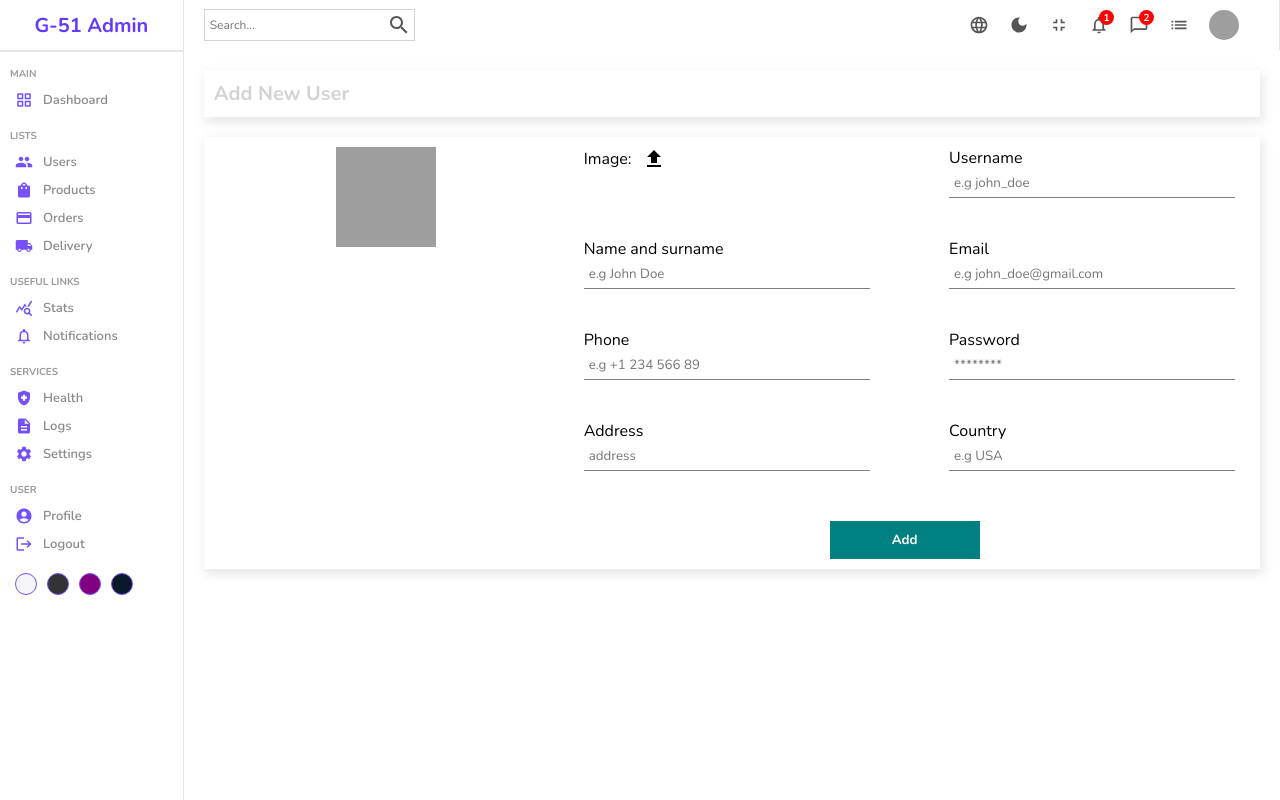
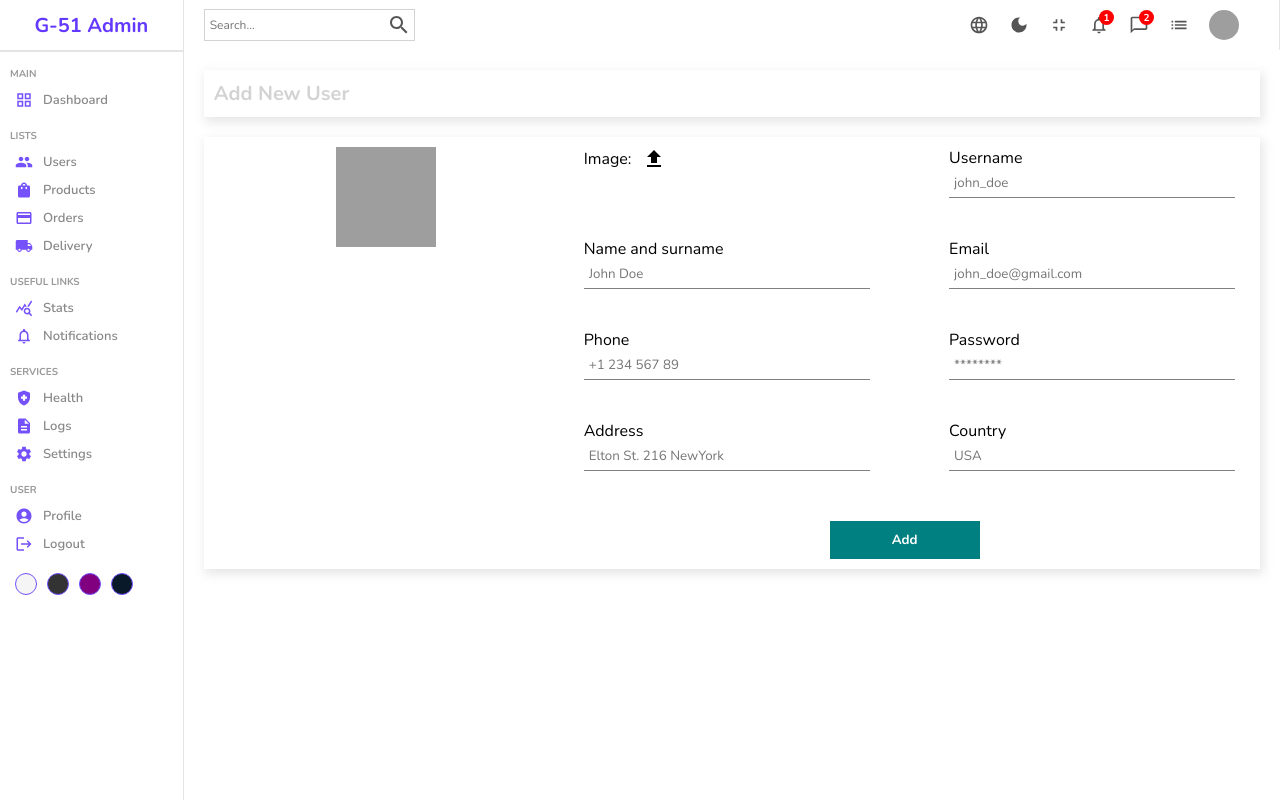
Before and after one commit to Nicxzmiller/admin, a React (Create React App) app: page /users/new in a window 1280 px wide. Built offline with nearby package versions, Linux system fonts and the light colour scheme; grey boxes are pictures that could not be loaded; a web font is replaced by a local one.

Commit message:
linking pages

```diff
--- a/src/App.js
+++ b/src/App.js
@@ -8,6 +8,7 @@
   Routes,
   Route,
 } from "react-router-dom";
+import { productInputs, userInputs } from "./formSource";
 
 
 function App() {
@@ -21,12 +22,12 @@
             <Route path="users">
               <Route index element={<List/>}/>
               <Route path=":userId" element={<Single/>}/>
-              <Route path="new" element={<New/>}/>
+              <Route path="new" element={<New inputs={userInputs} title="Add New User"/>}/>
             </Route>
             <Route path="products">
               <Route index element={<List/>}/>
               <Route path=":productId" element={<Single/>}/>
-              <Route path="new" element={<New/>}/>
+              <Route path="new" element={<New inputs={productInputs} title="Add New Product"/>}/>
             </Route>
           </Route>
         </Routes>
--- a/src/components/sidebar/Sidebar.jsx
+++ b/src/components/sidebar/Sidebar.jsx
@@ -13,12 +13,16 @@
 import CreditCardIcon from '@mui/icons-material/CreditCard';
 import ShoppingBagIcon from '@mui/icons-material/ShoppingBag';
 
+import { Link } from "react-router-dom";
+
 const Sidebar = () => {
   return (
     <div className='sidebar'>
       {/* top section of sidebar */}
       <div className="top">
+        <Link to="/" style={{textDecoration:"none"}}>
           <span className="logo">G-51 Admin</span>
+        </Link>
       </div>
       <hr />
 
@@ -27,20 +31,29 @@
         <ul>
 
           <p className="title">MAIN</p>
+
+          <Link to="/" style={{textDecoration:"none"}}>
             <li>
               <GridViewIcon className="icon"/>
               <span>Dashboard</span>
             </li>
+          </Link>
 
           <p className="title">LISTS</p>
+
+          <Link to="/users" style={{textDecoration:"none"}}>
             <li>
               <GroupIcon className="icon"/>
               <span>Users</span>
             </li>
+          </Link>
+
+          <Link to="/products" style={{textDecoration:"none"}}>
             <li>
               <ShoppingBagIcon className="icon"/>
               <span>Products</span>
             </li>
+          </Link>
           <li>
             <CreditCardIcon className="icon"/>
             <span>Orders</span>
--- /dev/null
+++ b/src/formSource.js
@@ -0,0 +1,77 @@
+export const userInputs = [
+    {
+      id: 1,
+      label: "Username",
+      type: "text",
+      placeholder: "john_doe",
+    },
+    {
+      id: 2,
+      label: "Name and surname",
+      type: "text",
+      placeholder: "John Doe",
+    },
+    {
+      id: 3,
+      label: "Email",
+      type: "mail",
+      placeholder: "john_doe@gmail.com",
+    },
+    {
+      id: 4,
+      label: "Phone",
+      type: "text",
+      placeholder: "+1 234 567 89",
+    },
+    {
+      id: 5,
+      label: "Password",
+      type: "password",
+      placeholder: "********",
+    },
+    {
+      id: 6,
+      label: "Address",
+      type: "text",
+      placeholder: "Elton St. 216 NewYork",
+    },
+    {
+      id: 7,
+      label: "Country",
+      type: "text",
+      placeholder: "USA",
+    },
+  ];
+
+  export const productInputs = [
+    {
+      id: 1,
+      label: "Title",
+      type: "text",
+      placeholder: "Apple Macbook Pro",
+    },
+    {
+      id: 2,
+      label: "Description",
+      type: "text",
+      placeholder: "Description",
+    },
+    {
+      id: 3,
+      label: "Category",
+      type: "text",
+      placeholder: "Computers",
+    },
+    {
+      id: 4,
+      label: "Price",
+      type: "text",
+      placeholder: "100",
+    },
+    {
+      id: 5,
+      label: "Stock",
+      type: "text",
+      placeholder: "in stock",
+    },
+  ];
--- a/src/pages/new/New.jsx
+++ b/src/pages/new/New.jsx
@@ -1,21 +1,26 @@
-import React from 'react'
+import React, { useState } from 'react'
 import Navbar from '../../components/navbar/Navbar'
 import Sidebar from '../../components/sidebar/Sidebar'
 import UploadIcon from '@mui/icons-material/Upload';
 import './New.scss'
 
-const New = () => {
+const New = ({ inputs, title }) => {
+
+  const [file, setFile] = useState("");
+
+  console.log(file);
+
   return (
     <div className='new'>
       <Sidebar/>
       <div className="newContainer">
         <Navbar/>
         <div className="top">
-          <h1>Add New User</h1>
+          <h1>{title}</h1>
         </div>
         <div className="bottom">
           <div className="leftContainer">
-            <img src="https://icon-library.com/images/no-image-icon/no-image-icon-0.jpg" alt="profile pic" />
+            <img src={file ? URL.createObjectURL(file) : "https://icon-library.com/images/no-image-icon/no-image-icon-0.jpg"}  alt="profile pic"/>
           </div>
           <div className="rightContainer">
             <form>
@@ -23,36 +28,14 @@
                 <label htmlFor='file' >
                   Image: <UploadIcon className='icon'/>
                 </label>
-                <input type="file" id="file" style={{display:'none'}}/>
+                <input type="file" id="file" onChange={e=>setFile(e.target.files[0])} style={{display:'none'}}/>
               </div>
-              <div className="formInput">
-                <label htmlFor="Username">Username</label>
-                <input type="text" placeholder='e.g john_doe' />
-              </div>
-              <div className="formInput">
-                <label htmlFor="fullname">Name and surname</label>
-                <input type="text" placeholder='e.g John Doe' />
-              </div>
-              <div className="formInput">
-                <label htmlFor="email">Email</label>
-                <input type="email" placeholder='e.g john_doe@gmail.com' />
-              </div>
-              <div className="formInput">
-                <label htmlFor="phone">Phone</label>
-                <input type="text" placeholder='e.g +1 234 566 89' />
-              </div>
-              <div className="formInput">
-                <label htmlFor="password">Password</label>
-                <input type="password" placeholder='********' />
-              </div>
-              <div className="formInput">
-                <label htmlFor="address">Address</label>
-                <input type="text" placeholder='address' />
-              </div>
-              <div className="formInput">
-                <label htmlFor="country">Country</label>
-                <input type="text" placeholder='e.g USA' />
-              </div>
+              {(inputs || []).map(input => (
+                <div className="formInput" key={input.id}>
+                  <label>{input.label}</label>
+                  <input type={input.type} placeholder={input.placeholder} />
+                </div>
+              ))}
               <button>Add</button>
             </form>
           </div>
```
Lines whose indentation alone changed are shown as unchanged.
